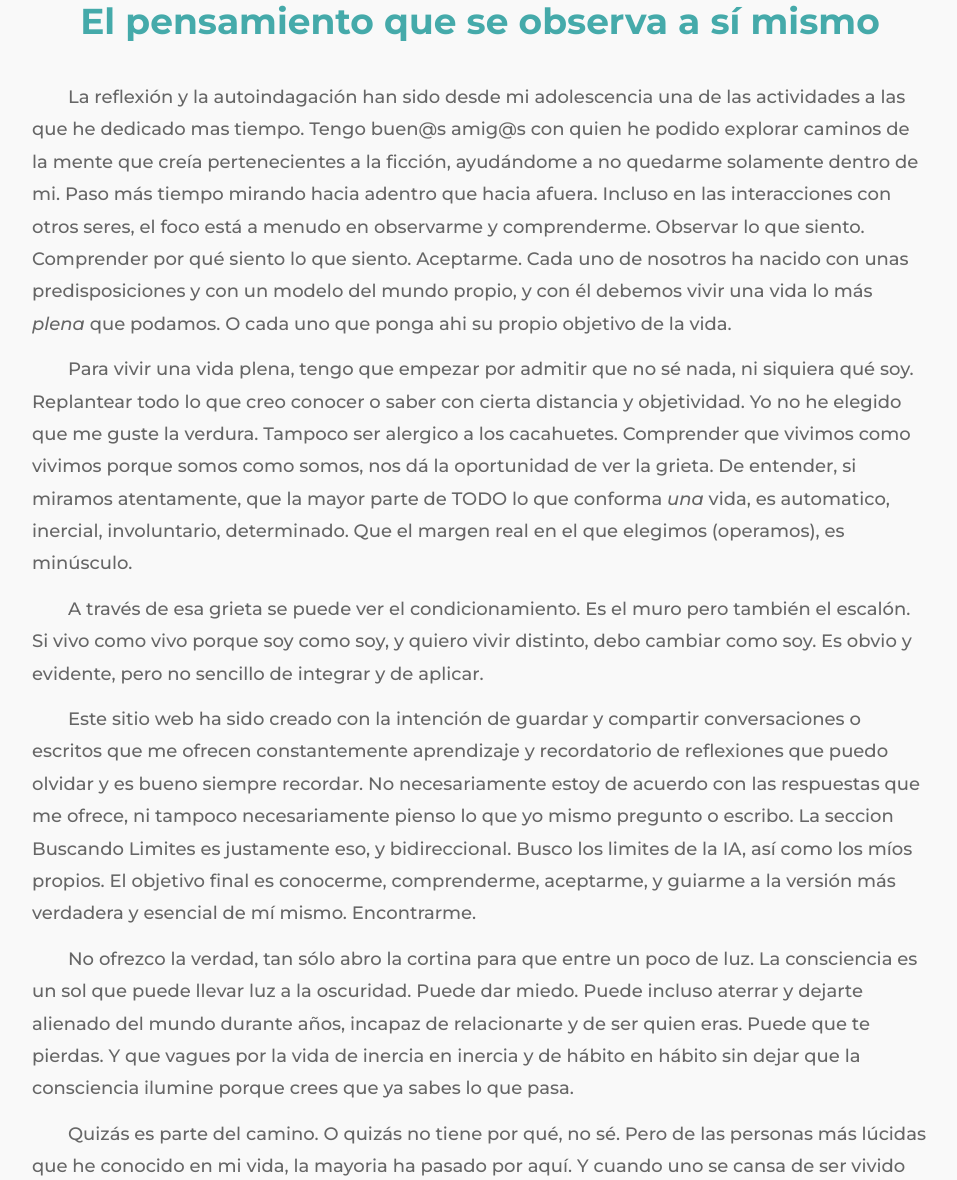
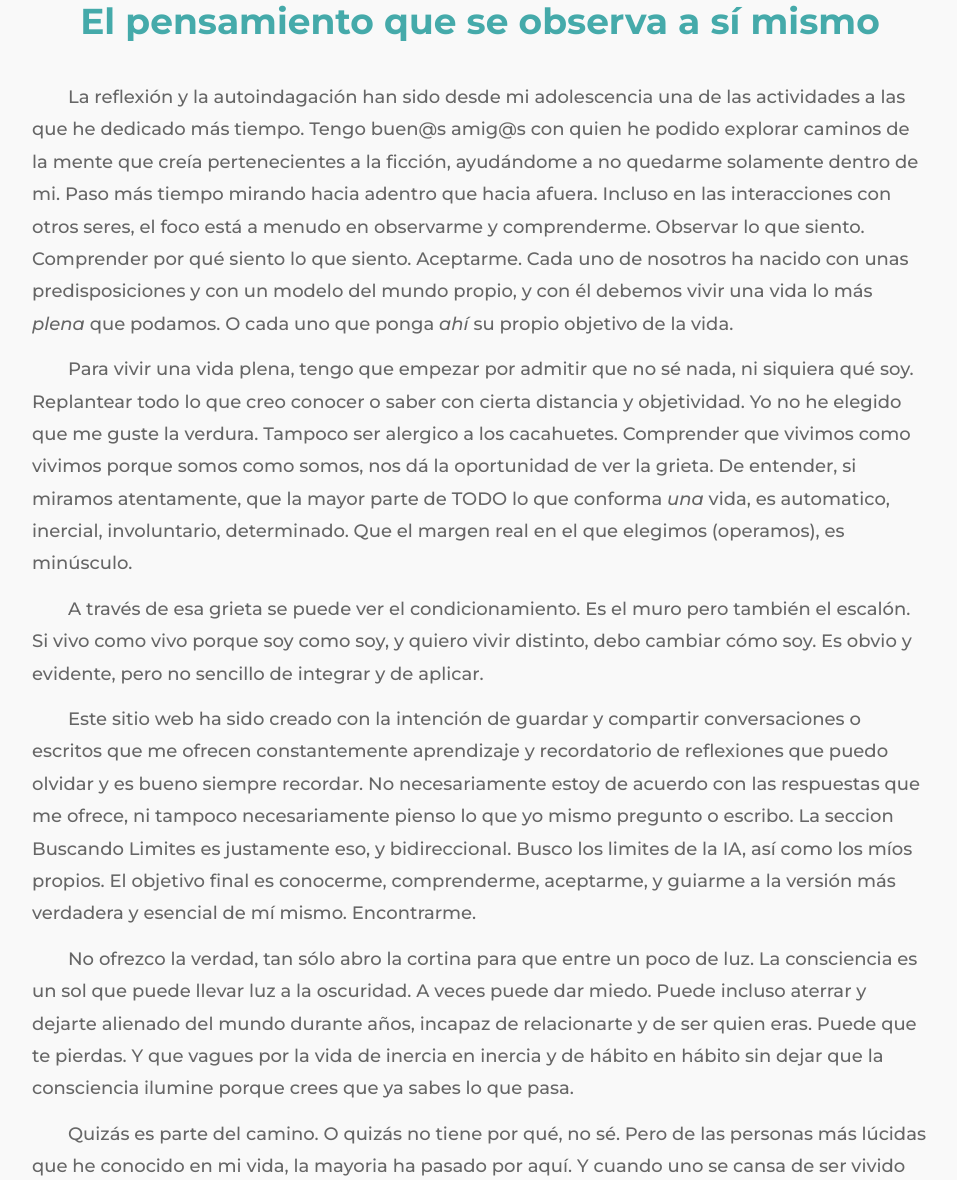
Before and after one commit to menudopaio/unLugarTranquilo, a Flask app: page /about/ in a window 1280 px wide. Shown: the part 253-1433 px from the top of the page, without its empty margins (160-1117 px from the left). Run offline with Flask 3, Linux system fonts and the light colour scheme.

Commit message:
Detalles menores en about

```diff
--- a/templates/about.html
+++ b/templates/about.html
@@ -12,13 +12,13 @@
         </div>
         <section>
             <p>
-                La reflexión y la autoindagación han sido desde mi adolescencia una de las actividades a las que he dedicado mas tiempo.
+                La reflexión y la autoindagación han sido desde mi adolescencia una de las actividades a las que he dedicado más tiempo.
                 Tengo buen@s amig@s con quien he podido explorar caminos de la mente que creía pertenecientes a la ficción,
                 ayudándome a no quedarme solamente dentro de mi.
                 Paso más tiempo mirando hacia adentro que hacia afuera. Incluso en las interacciones con otros seres, el foco
-                está a menudo   en observarme y comprenderme. Observar lo que siento. Comprender por qué siento lo que siento. Aceptarme.
+                está a menudo en observarme y comprenderme. Observar lo que siento. Comprender por qué siento lo que siento. Aceptarme.
                 Cada uno de nosotros ha nacido con unas predisposiciones y con un modelo del mundo propio, y con él debemos vivir
-                una vida lo más <em>plena</em> que podamos. O cada uno que ponga ahi su propio objetivo de la vida.
+                una vida lo más <em>plena</em> que podamos. O cada uno que ponga <em>ahí</em> su propio objetivo de la vida.
             </p>
             <p>
                 Para vivir una vida plena, tengo que empezar por admitir que no sé nada, ni siquiera qué soy. Replantear todo
@@ -29,7 +29,7 @@
             </p>
             <p>
                 A través de esa grieta se puede ver el condicionamiento. Es el muro pero también el escalón.
-                Si vivo como vivo porque soy como soy, y quiero vivir distinto, debo cambiar como soy.
+                Si vivo como vivo porque soy como soy, y quiero vivir distinto, debo cambiar cómo soy.
                 Es obvio y evidente, pero no sencillo de integrar y de aplicar.
             </p>
             <p>
@@ -41,7 +41,7 @@
             </p>
             <p>
                 No ofrezco la verdad, tan sólo abro la cortina para que entre un poco de luz. La consciencia es un sol que
-                puede llevar luz a la oscuridad. Puede dar miedo. Puede incluso aterrar y dejarte alienado del mundo durante años,
+                puede llevar luz a la oscuridad. A veces puede dar miedo. Puede incluso aterrar y dejarte alienado del mundo durante años,
                 incapaz de relacionarte y de ser quien eras. Puede que te pierdas. Y que vagues por la vida de inercia en inercia y
                 de hábito en hábito sin dejar que la consciencia ilumine porque crees que ya sabes lo que pasa.
             </p>
```
